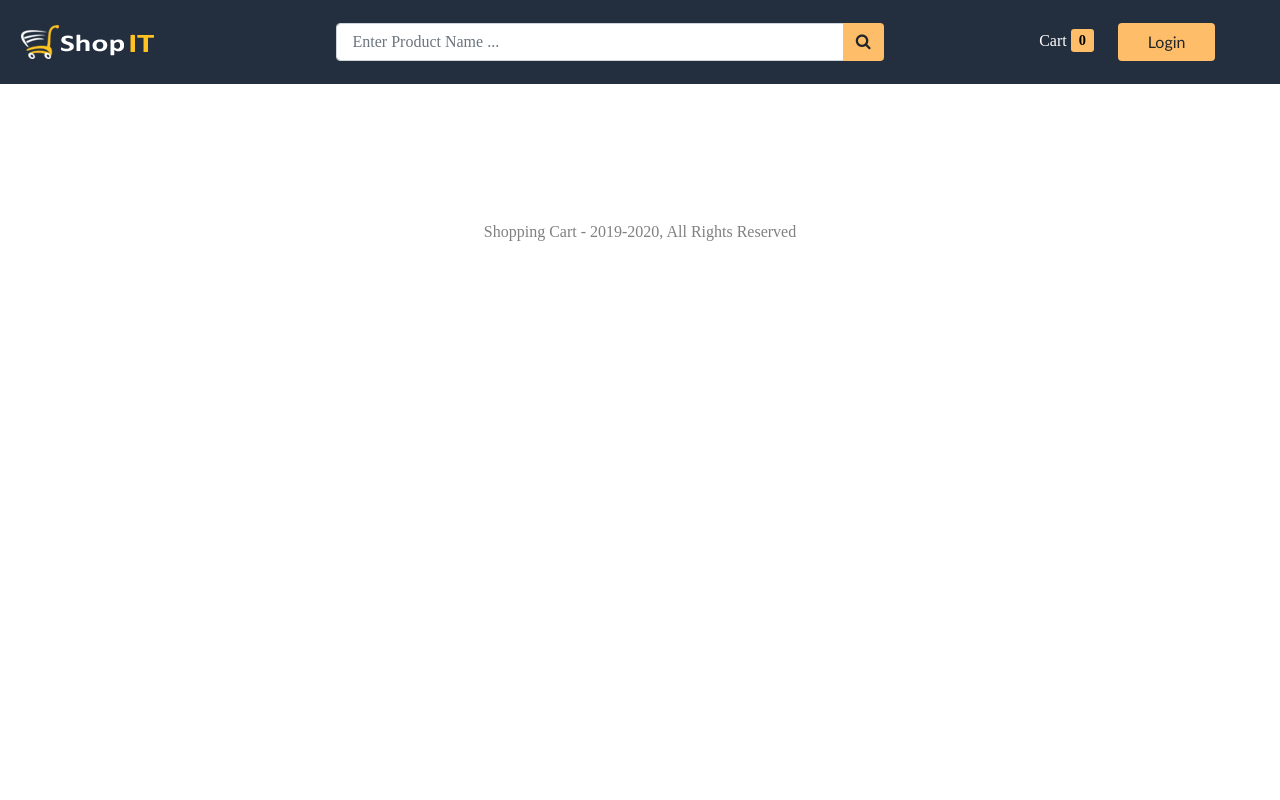
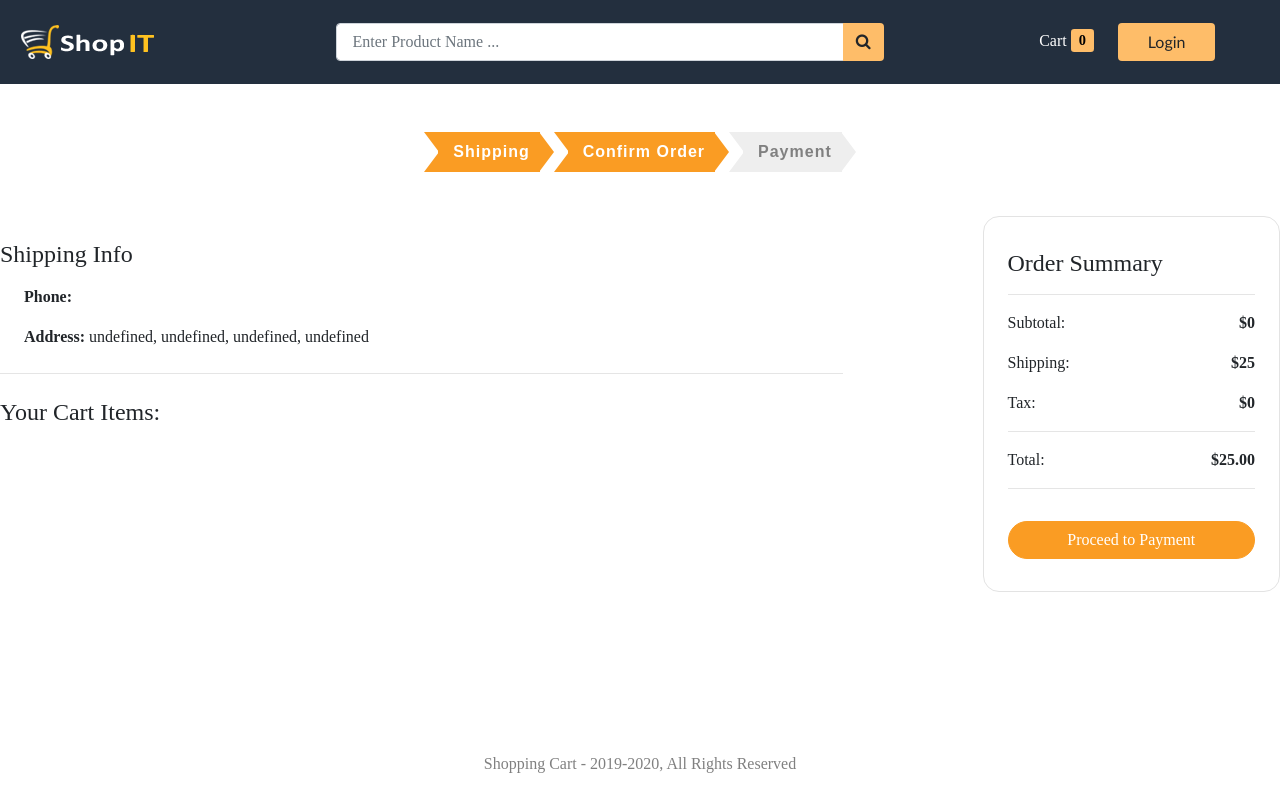
Before and after one commit to ampoldellova/MERN_Shop_frontend, a React (Create React App) app: page /confirm in a window 1280 px wide. Built offline with nearby package versions, Linux system fonts and the light colour scheme; a web font is replaced by a local one.

Commit message:
Confirm Order

```diff
--- a/src/App.js
+++ b/src/App.js
@@ -16,6 +16,7 @@
 import "react-toastify/dist/ReactToastify.css";
 import axios from 'axios';
 import Shipping from './Components/Cart/Shipping';
+import ConfirmOrder from './Components/Cart/ConfirmOrder';
 
 function App() {
   const [state, setState] = useState({
@@ -106,6 +107,7 @@
 
           <Route path="/cart" element={<Cart cartItems={state.cartItems} addItemToCart={addItemToCart} removeItemFromCart={removeItemFromCart} />} exact="true" />
           <Route path="/shipping" element={<Shipping shipping={state.shippingInfo} saveShippingInfo={saveShippingInfo} />} />
+          <Route path="/confirm" element={<ConfirmOrder cartItems={state.cartItems} shippingInfo={state.shippingInfo} />} />
         </Routes>
         <Footer />
       </Router>
--- a/src/Components/Cart/ConfirmOrder.js
+++ b/src/Components/Cart/ConfirmOrder.js
@@ -0,0 +1,91 @@
+import React, { Fragment, useState } from 'react'
+import { Link, useNavigate } from 'react-router-dom'
+import MetaData from '../Layouts/Metadata'
+import CheckoutSteps from './CheckoutSteps'
+import { getUser } from '../../utils/helpers'
+const ConfirmOrder = ({ cartItems, shippingInfo }) => {
+    const [user, setUser] = useState(getUser() ? getUser() : {})
+    let navigate = useNavigate();
+    // Calculate Order Prices
+    const itemsPrice = cartItems.reduce((acc, item) => acc + item.price * item.quantity, 0)
+    const shippingPrice = itemsPrice > 200 ? 0 : 25
+    const taxPrice = Number((0.05 * itemsPrice).toFixed(2))
+    const totalPrice = (itemsPrice + shippingPrice + taxPrice).toFixed(2)
+
+    const processToPayment = () => {
+        const data = {
+            itemsPrice: itemsPrice.toFixed(2),
+            shippingPrice,
+            taxPrice,
+            totalPrice
+        }
+
+        sessionStorage.setItem('orderInfo', JSON.stringify(data))
+        navigate('/payment')
+    }
+
+    return (
+        <Fragment>
+            <MetaData title={'Confirm Order'} />
+            <CheckoutSteps shipping confirmOrder />
+            <div className="row d-flex justify-content-between">
+                <div className="col-12 col-lg-8 mt-5 order-confirm">
+                    <h4 className="mb-3">Shipping Info</h4>
+                    {getUser() && <p><b>Name:</b> {user && user.name}</p>}
+                    <p><b>Phone:</b> {shippingInfo.phoneNo}</p>
+                    <p className="mb-4"><b>Address:</b> {`${shippingInfo.address}, ${shippingInfo.city}, ${shippingInfo.postalCode}, ${shippingInfo.country}`}</p>
+
+                    <hr />
+                    <h4 className="mt-4">Your Cart Items:</h4>
+
+                    {cartItems.map(item => (
+                        <Fragment>
+                            <hr />
+                            <div className="cart-item my-1" key={item.product}>
+                                <div className="row">
+                                    <div className="col-4 col-lg-2">
+                                        <img src={item.image} alt="Laptop" height="45" width="65" />
+                                    </div>
+
+                                    <div className="col-5 col-lg-6">
+                                        <Link to={`/product/${item.product}`}>{item.name}</Link>
+                                    </div>
+
+
+                                    <div className="col-4 col-lg-4 mt-4 mt-lg-0">
+                                        <p>{item.quantity} x ${item.price} = <b>${(item.quantity * item.price).toFixed(2)}</b></p>
+                                    </div>
+
+                                </div>
+                            </div>
+                            <hr />
+                        </Fragment>
+                    ))}
+
+                </div>
+
+                <div className="col-12 col-lg-3 my-4">
+                    <div id="order_summary">
+                        <h4>Order Summary</h4>
+                        <hr />
+                        <p>Subtotal:  <span className="order-summary-values">${itemsPrice}</span></p>
+                        <p>Shipping: <span className="order-summary-values">${shippingPrice}</span></p>
+                        <p>Tax:  <span className="order-summary-values">${taxPrice}</span></p>
+
+                        <hr />
+
+                        <p>Total: <span className="order-summary-values">${totalPrice}</span></p>
+
+                        <hr />
+                        <button id="checkout_btn" className="btn btn-primary btn-block" onClick={processToPayment}>Proceed to Payment</button>
+                    </div>
+                </div>
+
+
+            </div>
+
+        </Fragment>
+    )
+}
+
+export default ConfirmOrder
```
Also changed, not shown: src/Components/Cart/Payment.js (added).
